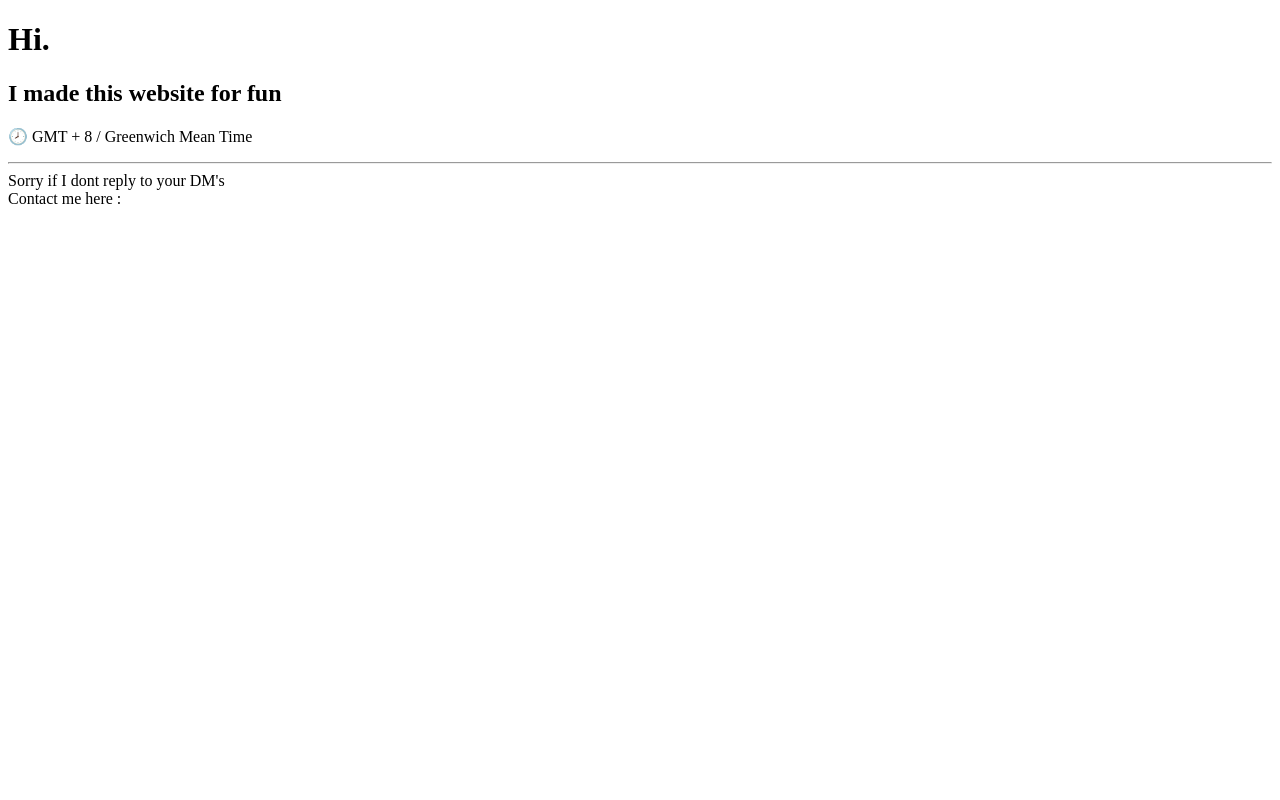
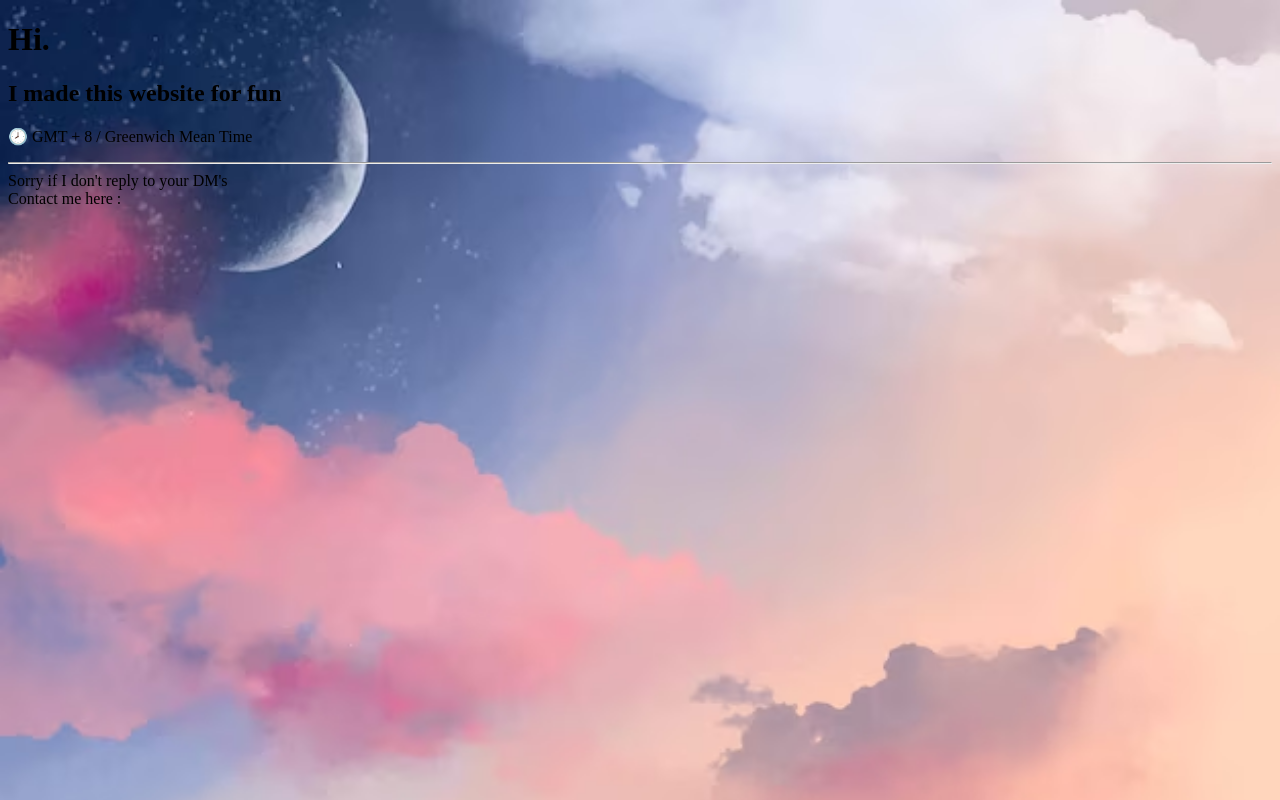
Before and after one commit to snowyceles/snowyceles.github.io, a plain HTML site: page index.html in a window 1280 px wide. Drawn offline with Linux system fonts and the light colour scheme.

Commit message:
Update index.html

```diff
--- a/index.html
+++ b/index.html
@@ -7,18 +7,24 @@
 	<meta name="viewport" content="width=device-width, initial-scale=1.0">
 	<title>Lumi</title>
 	<link rel="icon" type="image/x-icon" href="favicon.ico">
+	<style>
+		body {
+			background-image: url("coolnur.png");
+			background-repeat: no-repeat;
+			background-size: cover;
+		}
+	</style>
 </head>
 
 <body>
-
 	<div>
-	<h1>Hi. </h1>
+		<h1>Hi.</h1>
 		<h2>I made this website for fun</h2>
 	</div>
 
 	<p>🕗 GMT + 8 / Greenwich Mean Time <br>
 		<hr>
-	    Sorry if I dont reply to your DM's <br>
+		Sorry if I don't reply to your DM's <br>
 		Contact me here : </p>
 
 
```
Lines whose indentation alone changed are shown as unchanged.
